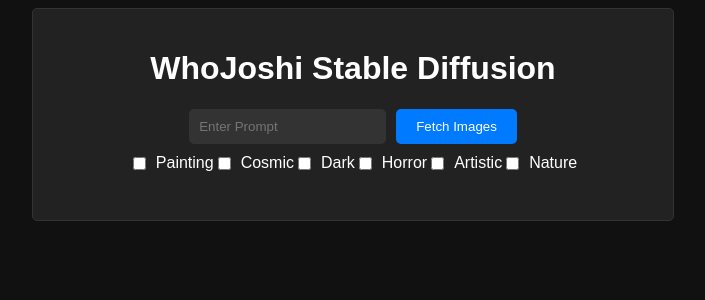
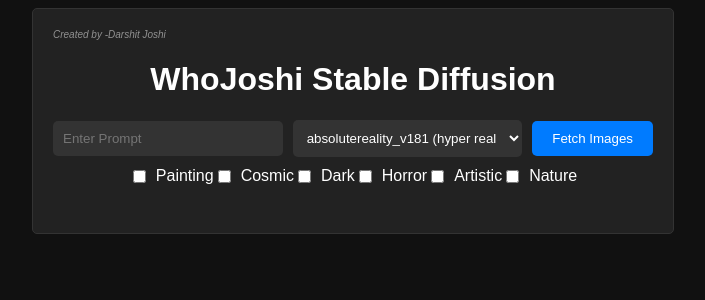
Before and after one commit to WhoJoshi69/stable_diffusion, a FastAPI app: page / in a window 1280 px wide. Shown: the top 300 px of the page, without its empty margins (287-992 px from the left). Run offline with FastAPI, Linux system fonts and the light colour scheme.

Commit message:
added model selector drop down

```diff
--- a/stable_diffusion.py
+++ b/stable_diffusion.py
@@ -65,8 +65,48 @@ async def fetch_image(image_url):
             await asyncio.sleep(0.5)
 
 
+model_map = {"absolutereality_v181 (hyper realism)": "absolutereality_v181.safetensors [3d9d4d2b]",
+             "Realistic_Vision_V5.0.safetensors (hyper realism)": "Realistic_Vision_V5.0.safetensors [614d1063]",
+             "amIReal_V41.safetensors (hyper realism)": "amIReal_V41.safetensors [0a8a2e61]",
+             "cyberrealistic_v33.safetensors (hyper realism)": "cyberrealistic_v33.safetensors [82b0d085]",
+             "edgeOfRealism_eorV20.safetensors (hyper realism)": "edgeOfRealism_eorV20.safetensors [3ed5de15]",
+             "ICantBelieveItsNotPhotography_seco.safetensors (hyper realism)": "ICantBelieveItsNotPhotography_seco.safetensors [4e7a3dfd]",
+             "epicrealism_naturalSinRC1VAE.safetensors (hyper realism)": "epicrealism_naturalSinRC1VAE.safetensors [90a4c676]",
+             "juggernaut_aftermath.safetensors (hyper realism)": "juggernaut_aftermath.safetensors [5e20c455]",
+             "majicmixRealistic_v4.safetensors (hyper realism)": "majicmixRealistic_v4.safetensors [29d0de58]",
+             "rundiffusionFX_v10.safetensors (hyper realism)": "rundiffusionFX_v10.safetensors [cd4e694d]",
+             "portraitplus_V1.0.safetensors (portrait)": "portraitplus_V1.0.safetensors [1400e684]",
+             "shoninsBeautiful_v10.safetensors (portrait)": "shoninsBeautiful_v10.safetensors [25d8c546]",
+             "lyriel_v16.safetensors (semi real)": "lyriel_v16.safetensors [68fceea2]",
+             "analog-diffusion-1.0.ckpt (nature)": "analog-diffusion-1.0.ckpt [9ca13f02]",
+             "rundiffusionFX25D_v10.safetensors (2.5d)": "rundiffusionFX25D_v10.safetensors [cd12b0ee]",
+             "anythingV5_PrtRE.safetensors (anime)": "anythingV5_PrtRE.safetensors [893e49b9]",
+             "AOM3A3_orangemixs.safetensors (anime)": "AOM3A3_orangemixs.safetensors [9600da17]",
+             "dalcefo_v4.safetensors (anime)": "dalcefo_v4.safetensors [425952fe]",
+             "mechamix_v10.safetensors (anime)": "mechamix_v10.safetensors [ee685731]",
+             "cetusMix_Version35.safetensors (artistic)": "cetusMix_Version35.safetensors [de2f2560]",
+             "elldreths-vivid-mix.safetensors (cartoon)": "elldreths-vivid-mix.safetensors [342d9d26]",
+             "childrensStories_v13D.safetensors (cartoon)": "childrensStories_v13D.safetensors [9dfaabcb]",
+             "revAnimated_v122.safetensors (cartoon)": "revAnimated_v122.safetensors [3f4fefd9]",
+             "meinamix_meinaV11.safetensors (cartoon)": "meinamix_meinaV11.safetensors [b56ce717]",
+             "childrensStories_v1SemiReal.safetensors (cartoon)": "childrensStories_v1SemiReal.safetensors [a1c56dbb]",
+             "dreamshaper_8.safetensors (cartoon)": "dreamshaper_8.safetensors [9d40847d]",
+             "toonyou_beta6.safetensors (cartoon)": "toonyou_beta6.safetensors [980f6b15]",
+             "childrensStories_v1ToonAnime.safetensors (anime)": "childrensStories_v1ToonAnime.safetensors [2ec7b88b]",
+             "Counterfeit_v30.safetensors (vintage cartoon)": "Counterfeit_v30.safetensors [9e2a8f19]",
+             "cuteyukimixAdorable_midchapter3.safetensors (vintage cartoon)": "cuteyukimixAdorable_midchapter3.safetensors [04bdffe6]",
+             "deliberate_v3.safetensors (dreamy)": "deliberate_v3.safetensors [afd9d2d4]",
+             "dreamlike-diffusion-1.0.safetensors (dreamy)": "dreamlike-diffusion-1.0.safetensors [5c9fd6e0]",
+             "neverendingDream_v122.safetensors [dreamy]": "neverendingDream_v122.safetensors [f964ceeb]",
+             "openjourney_V4.ckpt [2d]": "openjourney_V4.ckpt [ca2f377f]",
+             "pastelMixStylizedAnime_pruned_fp16.safetensors (2d horror) ": "pastelMixStylizedAnime_pruned_fp16.safetensors [793a26e8]",
+             }
+
+
 @app.get("/fetch_everything/")
-async def fetch_everything(prompt, tags):
+async def fetch_everything(prompt, tags, model):
+    if not model:
+        model = "absolutereality_v181.safetensors [3d9d4d2b]"
     prompt += "8k image"
     for tag in tags:
         prompt += ", " + tag
@@ -98,7 +138,7 @@ async def fetch_everything(prompt, tags):
         "steps": 100,
         "cfg": 7,
         "prompt": prompt,
-        "model": "absolutereality_v181.safetensors [3d9d4d2b]",
+        "model": model,
         "negative_prompt": "ugly, deformed, noisy, blurry, distorted, out of focus, bad anatomy, extra limbs, poorly drawn face, poorly drawn hands, missing fingers",
         "sampler": "DPM++ 2M Karras",
         "seed": -1,
--- a/templates/index.html
+++ b/templates/index.html
@@ -29,6 +29,16 @@
             margin-top: 20px;
         }
         input[type="text"] {
+            flex: 1;
+            width: calc(70% - 10px);
+            margin-right: 10px;
+            padding: 10px;
+            background-color: #333; /* Darker input background color */
+            color: #fff; /* Light input text color */
+            border: none;
+            border-radius: 5px;
+        }
+        select {
             flex: 1;
             width: calc(70% - 10px);
             margin-right: 10px;
@@ -108,10 +118,16 @@
 </head>
 <body>
     <div class="container">
+        <div style="font-size: 10px; opacity: 0.5; font-style: italic;">
+            Created by -Darshit Joshi
+        </div>
         <h1>WhoJoshi Stable Diffusion</h1>
         <form id="fetch-form">
             <div style="display: flex; align-items: center;">
                 <input type="text" id="prompt-input" placeholder="Enter Prompt">
+                <select id="model-select">
+                    <!-- Dropdown options will be added dynamically using JavaScript -->
+                </select>
                 <button type="submit">Fetch Images</button>
             </div>
             <div id="tag-options">
@@ -129,7 +145,7 @@
                 <label for="nature">Nature</label>
             </div>
         </form>
-        <div id="loader"></div> <!-- Loader element -->
+        <div id="loader"></div>
         <div id="image-container">
             <img id="result-image" src="" alt="Result Image">
             <button id="download-button" onclick="downloadImage()">Download</button>
@@ -141,6 +157,54 @@
             const resultImage = document.getElementById("result-image");
             const downloadButton = document.getElementById("download-button");
             const loader = document.getElementById("loader");
+            const modelSelect = document.getElementById("model-select");
+
+            // Define your model_map
+            const model_map = {
+                "absolutereality_v181 (hyper realism)": "absolutereality_v181.safetensors [3d9d4d2b]",
+                "Realistic_Vision_V5.0.safetensors (hyper realism)": "Realistic_Vision_V5.0.safetensors [614d1063]",
+                "amIReal_V41.safetensors (hyper realism)": "amIReal_V41.safetensors [0a8a2e61]",
+                "cyberrealistic_v33.safetensors (hyper realism)": "cyberrealistic_v33.safetensors [82b0d085]",
+                "edgeOfRealism_eorV20.safetensors (hyper realism)": "edgeOfRealism_eorV20.safetensors [3ed5de15]",
+                "ICantBelieveItsNotPhotography_seco.safetensors (hyper realism)": "ICantBelieveItsNotPhotography_seco.safetensors [4e7a3dfd]",
+                "epicrealism_naturalSinRC1VAE.safetensors (hyper realism)": "epicrealism_naturalSinRC1VAE.safetensors [90a4c676]",
+                "juggernaut_aftermath.safetensors (hyper realism)": "juggernaut_aftermath.safetensors [5e20c455]",
+                "majicmixRealistic_v4.safetensors (hyper realism)": "majicmixRealistic_v4.safetensors [29d0de58]",
+                "rundiffusionFX_v10.safetensors (hyper realism)": "rundiffusionFX_v10.safetensors [cd4e694d]",
+                "portraitplus_V1.0.safetensors (portrait)": "portraitplus_V1.0.safetensors [1400e684]",
+                "shoninsBeautiful_v10.safetensors (portrait)": "shoninsBeautiful_v10.safetensors [25d8c546]",
+                "lyriel_v16.safetensors (semi real)": "lyriel_v16.safetensors [68fceea2]",
+                "analog-diffusion-1.0.ckpt (nature)": "analog-diffusion-1.0.ckpt [9ca13f02]",
+                "rundiffusionFX25D_v10.safetensors (2.5d)": "rundiffusionFX25D_v10.safetensors [cd12b0ee]",
+                "anythingV5_PrtRE.safetensors (anime)": "anythingV5_PrtRE.safetensors [893e49b9]",
+                "AOM3A3_orangemixs.safetensors (anime)": "AOM3A3_orangemixs.safetensors [9600da17]",
+                "dalcefo_v4.safetensors (anime)": "dalcefo_v4.safetensors [425952fe]",
+                "mechamix_v10.safetensors (anime)": "mechamix_v10.safetensors [ee685731]",
+                "cetusMix_Version35.safetensors (artistic)": "cetusMix_Version35.safetensors [de2f2560]",
+                "elldreths-vivid-mix.safetensors (cartoon)": "elldreths-vivid-mix.safetensors [342d9d26]",
+                "childrensStories_v13D.safetensors (cartoon)": "childrensStories_v13D.safetensors [9dfaabcb]",
+                "revAnimated_v122.safetensors (cartoon)": "revAnimated_v122.safetensors [3f4fefd9]",
+                "meinamix_meinaV11.safetensors (cartoon)": "meinamix_meinaV11.safetensors [b56ce717]",
+                "childrensStories_v1SemiReal.safetensors (cartoon)": "childrensStories_v1SemiReal.safetensors [a1c56dbb]",
+                "dreamshaper_8.safetensors (cartoon)": "dreamshaper_8.safetensors [9d40847d]",
+                "toonyou_beta6.safetensors (cartoon)": "toonyou_beta6.safetensors [980f6b15]",
+                "childrensStories_v1ToonAnime.safetensors (anime)": "childrensStories_v1ToonAnime.safetensors [2ec7b88b]",
+                "Counterfeit_v30.safetensors (vintage cartoon)": "Counterfeit_v30.safetensors [9e2a8f19]",
+                "cuteyukimixAdorable_midchapter3.safetensors (vintage cartoon)": "cuteyukimixAdorable_midchapter3.safetensors [04bdffe6]",
+                "deliberate_v3.safetensors (dreamy)": "deliberate_v3.safetensors [afd9d2d4]",
+                "dreamlike-diffusion-1.0.safetensors (dreamy)": "dreamlike-diffusion-1.0.safetensors [5c9fd6e0]",
+                "neverendingDream_v122.safetensors [dreamy]": "neverendingDream_v122.safetensors [f964ceeb]",
+                "openjourney_V4.ckpt [2d]": "openjourney_V4.ckpt [ca2f377f]",
+                "pastelMixStylizedAnime_pruned_fp16.safetensors (2d horror) ": "pastelMixStylizedAnime_pruned_fp16.safetensors [793a26e8]"
+            };
+
+            // Populate the dropdown with options from model_map
+            for (const [key, value] of Object.entries(model_map)) {
+                const option = document.createElement("option");
+                option.text = key;
+                option.value = value;
+                modelSelect.add(option);
+            }
 
             form.addEventListener("submit", async (event) => {
                 event.preventDefault();
@@ -161,7 +225,9 @@
                 downloadButton.style.display = 'none';
 
                 try {
-                    const response = await fetch(`/fetch_everything?prompt=${encodeURIComponent(prompt)}&tags=${selectedTags.join(',')}`);
+                    const modelSelected = modelSelect.value;
+
+                    const response = await fetch(`/fetch_everything?prompt=${encodeURIComponent(prompt)}&tags=${selectedTags.join(',')}&model=${modelSelected}`);
                     const blob = await response.blob();
                     const imageURL = URL.createObjectURL(blob);
 
```
